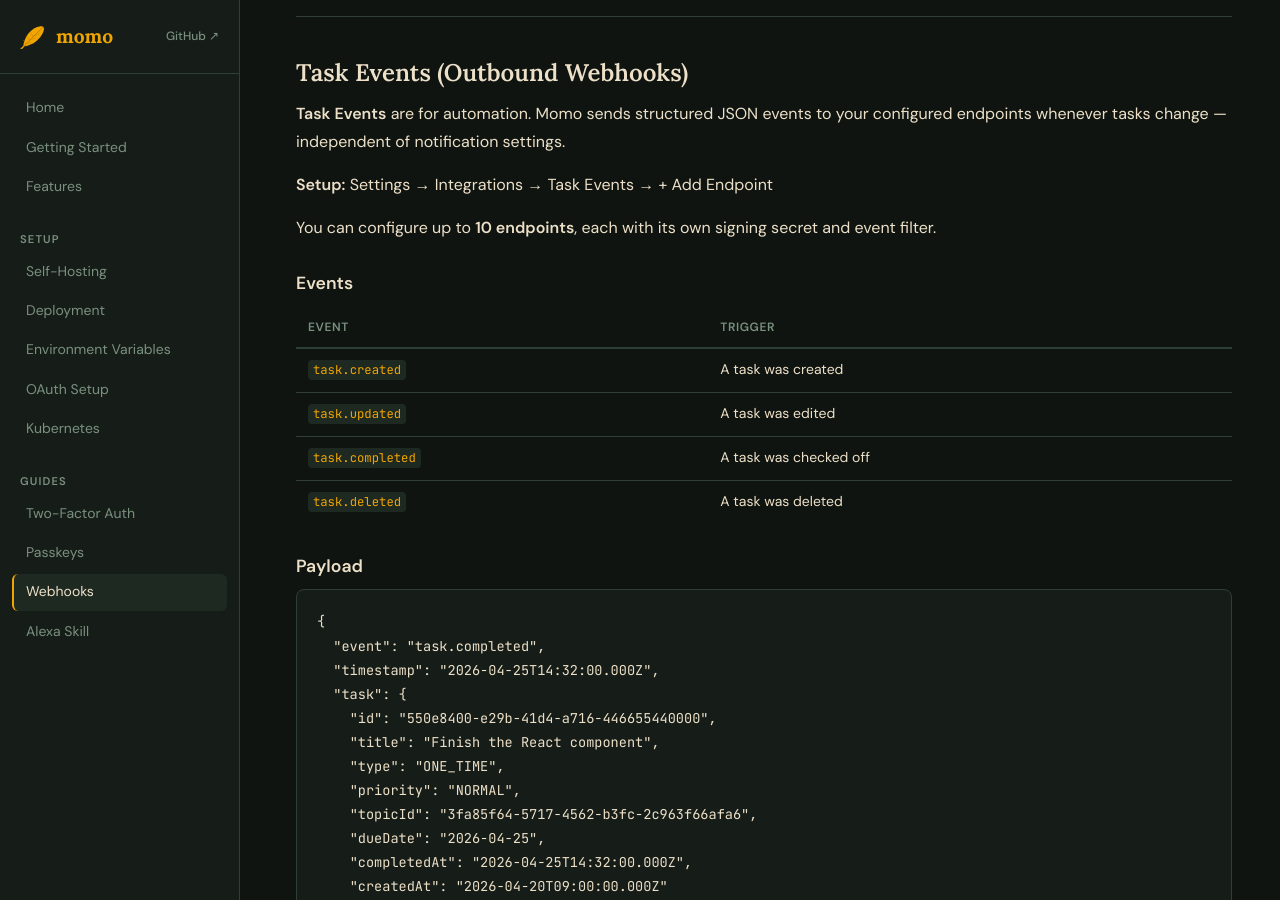
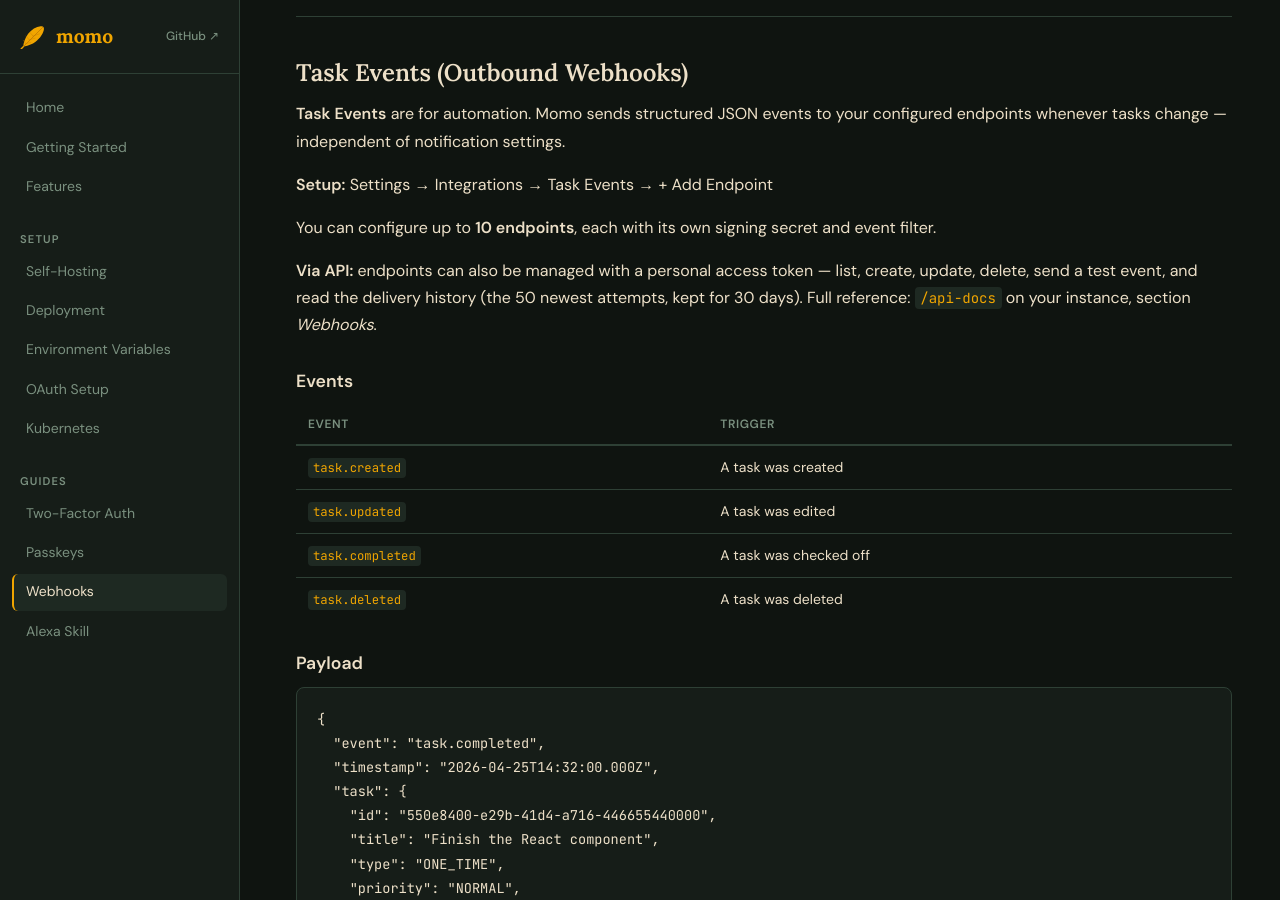
Before and after one commit to jp1337/momo, a Jekyll site: the page built from docs-site/webhooks.md, in a window 1280 px wide and 900 px high, scrolled down 2272 px. Built offline with Jekyll 4.4.1, drawn with Linux system fonts in a browser that asks for light colours.

Commit message:
docs(docs): point to the webhook endpoints in the API reference
Co-Authored-By: Claude Opus 5.5 <noreply@anthropic.com>
Claude-Session: https://claude.ai/code/session_01FKEGX9RktVmVYbYzY1s6KQ

```diff
--- a/docs-site/webhooks.md
+++ b/docs-site/webhooks.md
@@ -93,6 +93,8 @@ Add a **Webhook Trigger** node and use {% raw %}`{{ $json.title }}`{% endraw %}
 **Setup:** Settings → Integrations → Task Events → + Add Endpoint
 
 You can configure up to **10 endpoints**, each with its own signing secret and event filter.
+
+**Via API:** endpoints can also be managed with a personal access token — list, create, update, delete, send a test event, and read the delivery history (the 50 newest attempts, kept for 30 days). Full reference: `/api-docs` on your instance, section *Webhooks*.
 
 ### Events
 
```
